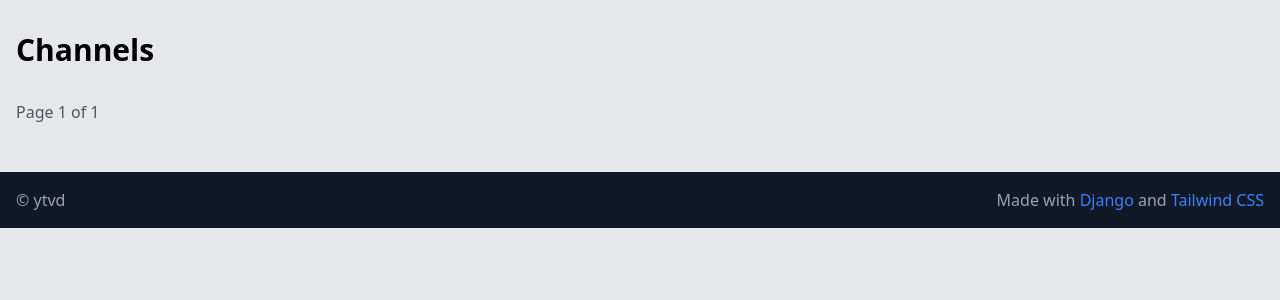
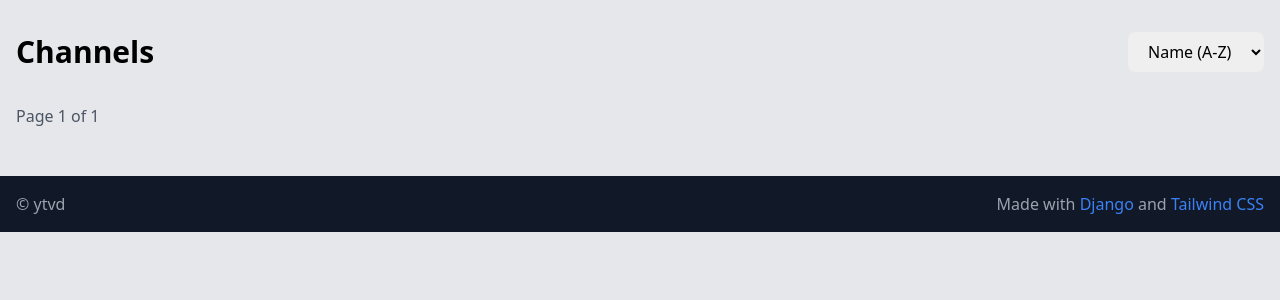
Before and after one commit to dbeley/tuberank, a Django app: page /channel-list in a window 1280 px wide. Shown: the part 64-364 px from the top of the page. Run offline with Django 4.2, Linux system fonts and the light colour scheme; data that the repository does not hold is empty.

Commit message:
Add more features to add

```diff
--- a/ratings/templates/channel_list.html
+++ b/ratings/templates/channel_list.html
@@ -3,10 +3,16 @@
 {% block title %}Channels{% endblock %}
 
 {% block content %}
-  <div class="mb-4">
+  <div class="mb-4 flex justify-between items-center">
     <h1 class="text-3xl font-bold">Channels</h1>
+    <div class="relative inline-flex">
+      <select id="sorting" name="sorting" class="form-select px-4 py-2 rounded-lg focus:outline-none focus:ring-blue-500 focus:border-blue-500">
+        <option value="name_asc">Name (A-Z)</option>
+        <option value="name_desc">Name (Z-A)</option>
+        <option value="latest">Latest</option>
+      </select>
+    </div>
   </div>
-
   <div class="grid grid-cols-1 sm:grid-cols-2 md:grid-cols-3 lg:grid-cols-4 gap-4">
     {% for channel in channels %}
       <div class="bg-white rounded shadow-sm p-4">
--- a/ratings/urls.py
+++ b/ratings/urls.py
@@ -5,7 +5,7 @@ from ratings import views
 urlpatterns = [
     path("", views.HomepageView.as_view(), name="homepage"),
     path("login", views.LoginView.as_view(), name="login"),
-    path("signup", views.SignUpView.as_view(), name="signup"),
+    path("signup", views.SignupView.as_view(), name="signup"),
     path(
         "video_rating/<int:pk>",
         views.VideoRatingDetailView.as_view(),
--- a/ratings/views.py
+++ b/ratings/views.py
@@ -174,7 +174,7 @@ class LoginView(APIView):
         return render(request, "registration/login.html", {"form": form})
 
 
-class SignUpView(generic.CreateView):
+class SignupView(generic.CreateView):
     form_class = UserCreationForm
     success_url = reverse_lazy("login")
     template_name = "registration/signup.html"
```
Also changed, not shown: README.md.
